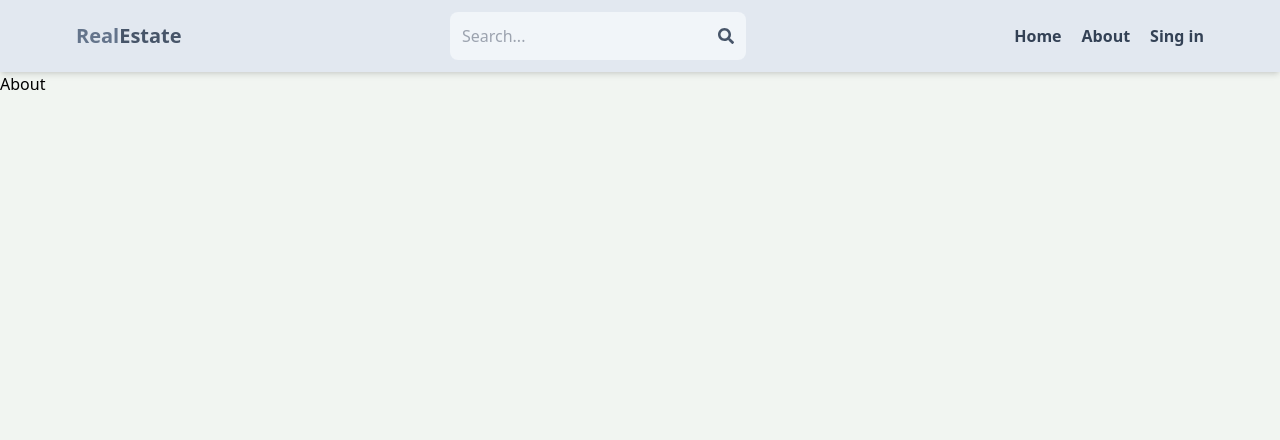
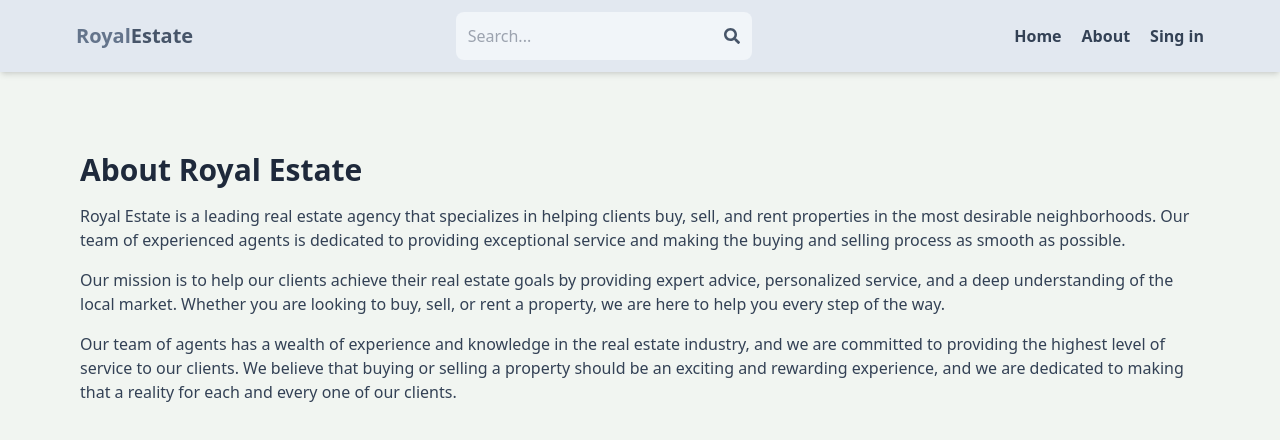
Before and after one commit to PTXtailor01/MERN-Estate-web, a React (Vite) app in the folder client/: page /about in a window 1280 px wide. Shown: the top 440 px of the page. Built offline with nearby package versions, Linux system fonts and the light colour scheme; no server answers.

Commit message:
Complete about page

```diff
--- a/client/index.html
+++ b/client/index.html
@@ -4,7 +4,7 @@
     <meta charset="UTF-8" />
     <link rel="icon" type="image/svg+xml" href="/vite.svg" />
     <meta name="viewport" content="width=device-width, initial-scale=1.0" />
-    <title>Vite + React</title>
+    <title>Royal Estate</title>
     <link href="https://cdn.jsdelivr.net/npm/tailwindcss@2/dist/tailwind.min.css" rel="stylesheet">
     <script src="https://cdn.tailwindcss.com"></script>
   </head>
--- a/client/src/components/Header.jsx
+++ b/client/src/components/Header.jsx
@@ -30,7 +30,7 @@
       <div className="flex justify-between items-center max-w-6xl mx-auto p-3">
         <Link to={"/"}>
           <h1 className="font-bold text-sm sm:text-xl flex flex-wrap">
-            <span className="text-slate-500">Real</span>
+            <span className="text-slate-500">Royal</span>
             <span className="text-slate-600">Estate</span>
           </h1>
         </Link>
--- a/client/src/pages/About.jsx
+++ b/client/src/pages/About.jsx
@@ -2,6 +2,11 @@
 
 export default function About() {
   return (
-    <div>About</div>
+    <div className='py-20 px-4 max-w-6xl mx-auto'>
+      <h1 className='text-3xl font-bold mb-4 text-slate-800'>About Royal Estate</h1>
+      <p className='mb-4 text-slate-700'>Royal Estate is a leading real estate agency that specializes in helping clients buy, sell, and rent properties in the most desirable neighborhoods. Our team of experienced agents is dedicated to providing exceptional service and making the buying and selling process as smooth as possible.</p>
+      <p className='mb-4 text-slate-700'>Our mission is to help our clients achieve their real estate goals by providing expert advice, personalized service, and a deep understanding of the local market. Whether you are looking to buy, sell, or rent a property, we are here to help you every step of the way.</p>
+      <p className='mb-4 text-slate-700'>Our team of agents has a wealth of experience and knowledge in the real estate industry, and we are committed to providing the highest level of service to our clients. We believe that buying or selling a property should be an exciting and rewarding experience, and we are dedicated to making that a reality for each and every one of our clients.</p>
+    </div>
   )
 }
--- a/client/src/pages/Home.jsx
+++ b/client/src/pages/Home.jsx
@@ -55,7 +55,7 @@
       <div className='flex flex-col gap-6 p-20 px-3 max-w-6xl mx-auto'>
         <h1 className='text-slate-700 font-bold text-3xl lg:text-6xl'>Find you next <span className='text-slate-500'>perfect</span> <br />place with ease</h1>
         <div className='text-gray-400 text-xs sm:text-sm'>
-          Real Estate is the best place to find your next perfect place to live. <br />We have a wide ranvge of properties for you to choose from.
+          Royal-Estate is the best place to find your next perfect place to live. <br />We have a wide ranvge of properties for you to choose from.
         </div>
         <Link to={'/search'} className='text-xs sm:text-sm text-blue-800 hover:underline font-bold'>Let's get started now..</Link>
       </div>
```
